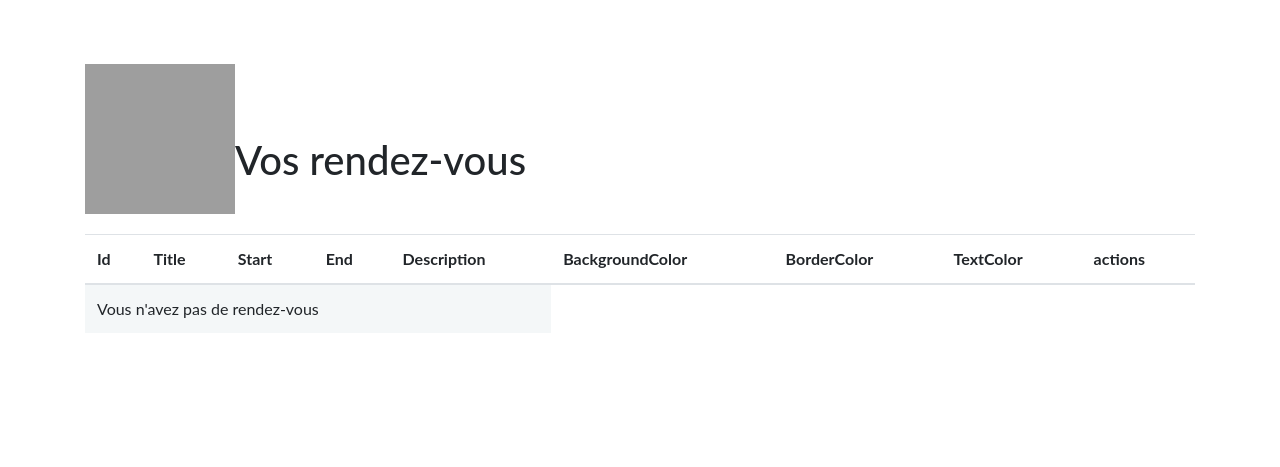
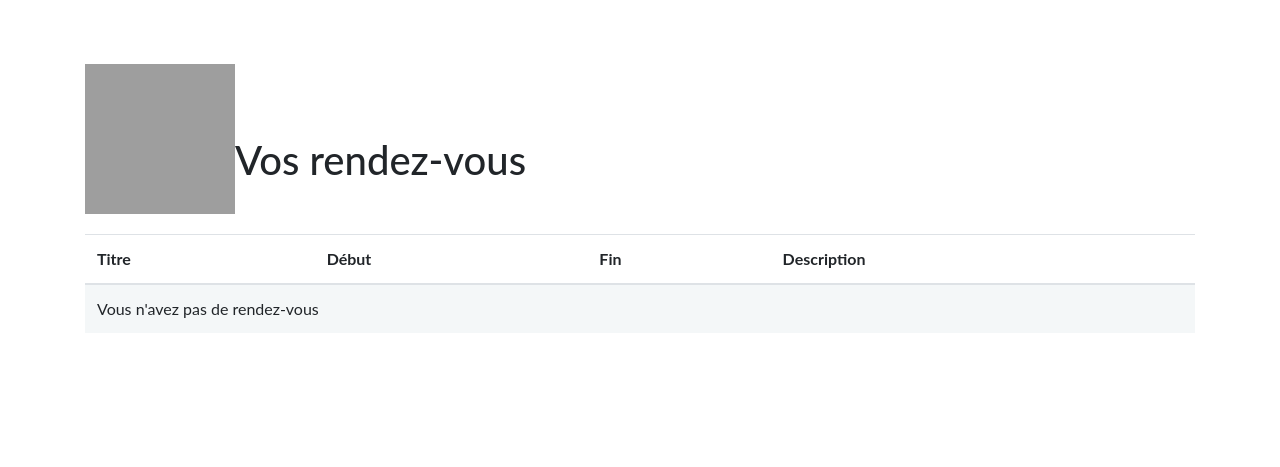
Before and after one commit to Dimitri21/CRM, a Symfony app: template templates/calendar/index.html.twig in a window 1280 px wide. Shown: the part 56-523 px from the top of the page. Run offline with Twig, Linux system fonts and the light colour scheme; the template is opened without the code that fills it, so the values that code supplies are empty; some libraries are stand-ins or nearby versions; grey boxes are pictures that could not be loaded.

Commit message:
design list

```diff
--- a/scss/components/_btn.scss
+++ b/scss/components/_btn.scss
@@ -21,3 +21,8 @@
     background-color: rgb(172, 19, 19);
 
 }
+
+.linkDelete {
+    color: rgb(172, 19, 19);
+
+}
--- a/templates/calendar/_delete_form.html.twig
+++ b/templates/calendar/_delete_form.html.twig
@@ -1,4 +1,4 @@
 <form method="post" action="{{ path('calendar_delete', {'id': calendar.id}) }}" onsubmit="return confirm('Êtes-vous sûr de vouloir supprimer cet élément ?');">
     <input type="hidden" name="_token" value="{{ csrf_token('delete' ~ calendar.id) }}">
-    <button class="btnGlobal btnDelete">Supprimer</button>
+    <button class="btn btn-outline-danger">Supprimer</button>
 </form>
--- a/templates/calendar/agenda.html.twig
+++ b/templates/calendar/agenda.html.twig
@@ -40,6 +40,9 @@
                     end: 'dayGridMonth,timeGridWeek,timeGridDay'
                 },
                 events: {{ data|raw }},
+                eventClick: function (info) {
+                    window.open('/calendar/' + info.event.id)
+                },
                 editable: true,
                 eventResizableFromStart: true,
                 allDaySlot: false
--- a/templates/calendar/index.html.twig
+++ b/templates/calendar/index.html.twig
@@ -13,32 +13,25 @@
                 <table class="table">
                     <thead>
                     <tr>
-                        <th>Id</th>
-                        <th>Title</th>
-                        <th>Start</th>
-                        <th>End</th>
+
+                        <th>Titre</th>
+                        <th>Début</th>
+                        <th>Fin</th>
                         <th>Description</th>
-                        <th>BackgroundColor</th>
-                        <th>BorderColor</th>
-                        <th>TextColor</th>
-                        <th>actions</th>
+
                     </tr>
                     </thead>
                     <tbody>
                     {% for calendar in calendars %}
                         <tr>
-                            <td>{{ calendar.id }}</td>
                             <td>{{ calendar.title }}</td>
                             <td>{{ calendar.start ? calendar.start|date('Y-m-d H:i:s') : '' }}</td>
                             <td>{{ calendar.end ? calendar.end|date('Y-m-d H:i:s') : '' }}</td>
                             <td>{{ calendar.description }}</td>
-                            <td>{{ calendar.backgroundColor }}</td>
-                            <td>{{ calendar.borderColor }}</td>
-                            <td>{{ calendar.textColor }}</td>
                             <td>
-                                <a href="{{ path('calendar_show', {'id': calendar.id}) }}">Voir</a>
+                                <a href="{{ path('calendar_show', {'id': calendar.id}) }}" class="btn btn-info">Voir</a>
                                 {% if is_granted('ROLE_ADMIN') %}
-                                    <a href="{{ path('calendar_edit', {'id': calendar.id}) }}">Editer</a>
+                                    <a href="{{ path('calendar_edit', {'id': calendar.id}) }}" class="btn btn-outline-success">Editer</a>
                                 {% endif %}
                             </td>
                         </tr>
--- a/templates/calendar/show.html.twig
+++ b/templates/calendar/show.html.twig
@@ -31,10 +31,10 @@
             </table>
 
             <div class="showBottomAction">
-                <a href="{{ path('calendar_index') }}">Liste des rendez-vous</a>
+                <a href="{{ path('calendar_index') }}" class="btn btn-outline-info">Liste des rendez-vous</a>
 
                 {% if is_granted('ROLE_ADMIN') %}
-                    <a href="{{ path('calendar_edit', {'id': calendar.id}) }}">Edtier</a>
+                    <a href="{{ path('calendar_edit', {'id': calendar.id}) }}" class="btn btn-outline-success">Edtier</a>
 
                     {{ include('calendar/_delete_form.html.twig') }}
                 {% endif %}
--- a/templates/contact/_delete_form.html.twig
+++ b/templates/contact/_delete_form.html.twig
@@ -1,5 +1,5 @@
 <form method="post" action="{{ path('contact_delete', {'id': contact.id}) }}" onsubmit="return confirm('Êtes-vous sûr de vouloir supprimer cet élément ?');">
     <input type="hidden" name="_method" value="DELETE">
     <input type="hidden" name="_token" value="{{ csrf_token('delete' ~ contact.id) }}">
-    <button class="btnGlobal btnDelete">Supprimer</button>
+    <button class="btn btn-outline-danger">Supprimer</button>
 </form>
--- a/templates/contact/index.html.twig
+++ b/templates/contact/index.html.twig
@@ -33,9 +33,9 @@
                             <td>{{ contact.address }}</td>
                             <td>{{ contact.description }}</td>
                             <td>
-                                <a href="{{ path('contact_show', {'id': contact.id}) }}">Voir</a>
+                                <a href="{{ path('contact_show', {'id': contact.id}) }}" class="btn btn-info">Voir</a>
                                 {% if is_granted('ROLE_ADMIN') %}
-                                    <a href="{{ path('contact_edit', {'id': contact.id}) }}">Editer</a>
+                                    <a href="{{ path('contact_edit', {'id': contact.id}) }}" class="btn btn-outline-success">Editer</a>
                                 {% endif %}
                             </td>
                         </tr>
--- a/templates/contact/show.html.twig
+++ b/templates/contact/show.html.twig
@@ -39,9 +39,9 @@
         </table>
 
         <div class="showBottomAction">
-            <a href="{{ path('contact_index') }}">Liste des contacts</a>
+            <a href="{{ path('contact_index') }}" class="btn btn-outline-info">Liste des contacts</a>
             {% if is_granted('ROLE_ADMIN') %}
-                <a href="{{ path('contact_edit', {'id': contact.id}) }}">Editer</a>
+                <a href="{{ path('contact_edit', {'id': contact.id}) }}" class="btn btn-outline-success">Editer</a>
 
                 {{ include('contact/_delete_form.html.twig') }}
             {% endif %}
--- a/templates/dashboards/index.html.twig
+++ b/templates/dashboards/index.html.twig
@@ -47,7 +47,7 @@
                     <div class="searchbox" id="contactSearch">
                         <form action="{{ url('dashboard')}}" method="GET" class="d-flex flex-row" id="formSearchContact">
                             <input type="text" name="search" placeholder="Rechercher un contact" class="form-control" id="inputSearch" required>
-                            <button type="submit" name="submit" class="btn" id="searchButton">Rechercher</button>
+                            <button type="submit" name="submit" class="btn btn-primary" id="searchButton">Rechercher</button>
                         </form>
                     </div>
                     {# Contact list #}
```
Also changed, not shown: public/build/css/app.css, 1 other file.
